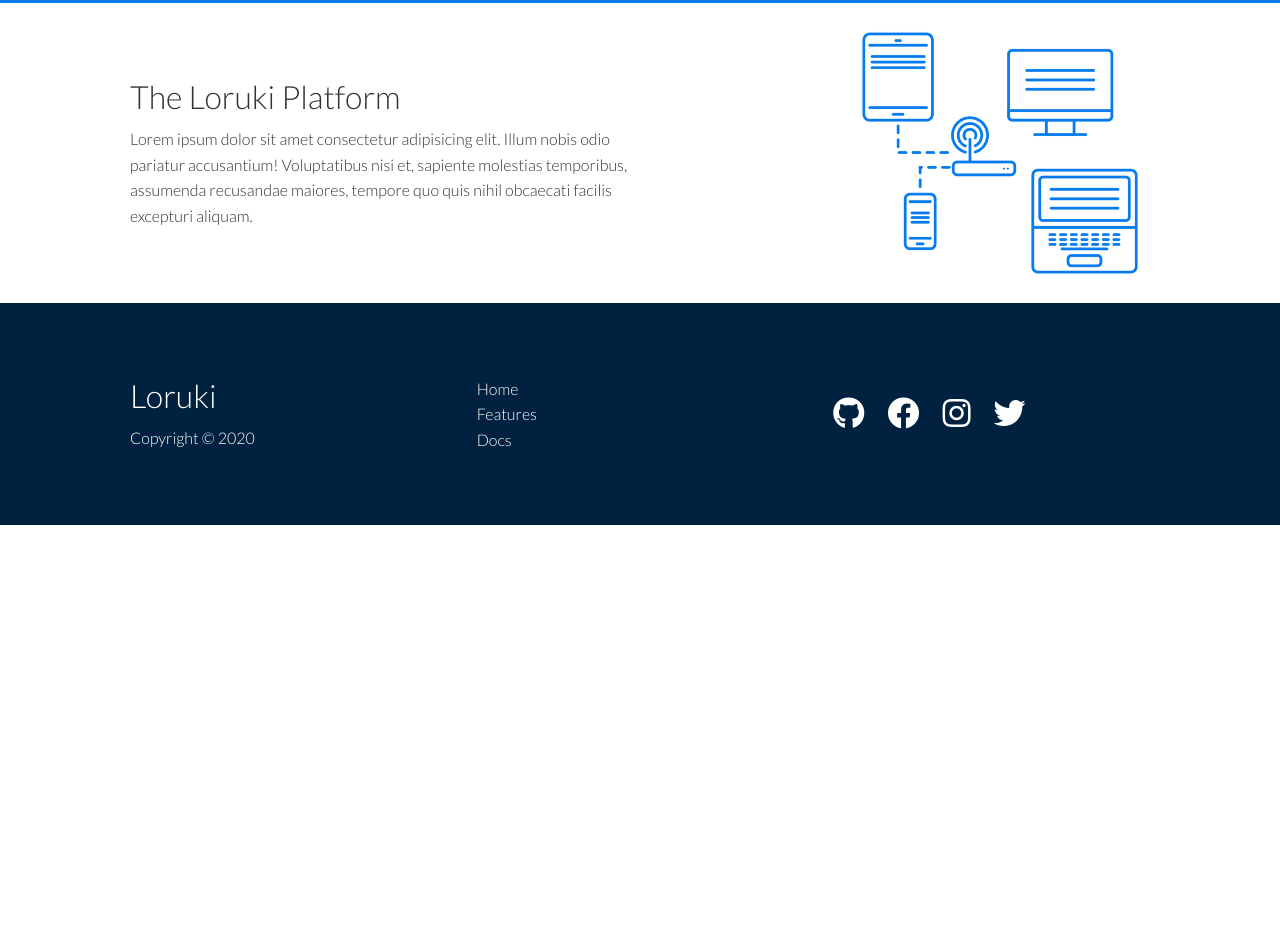
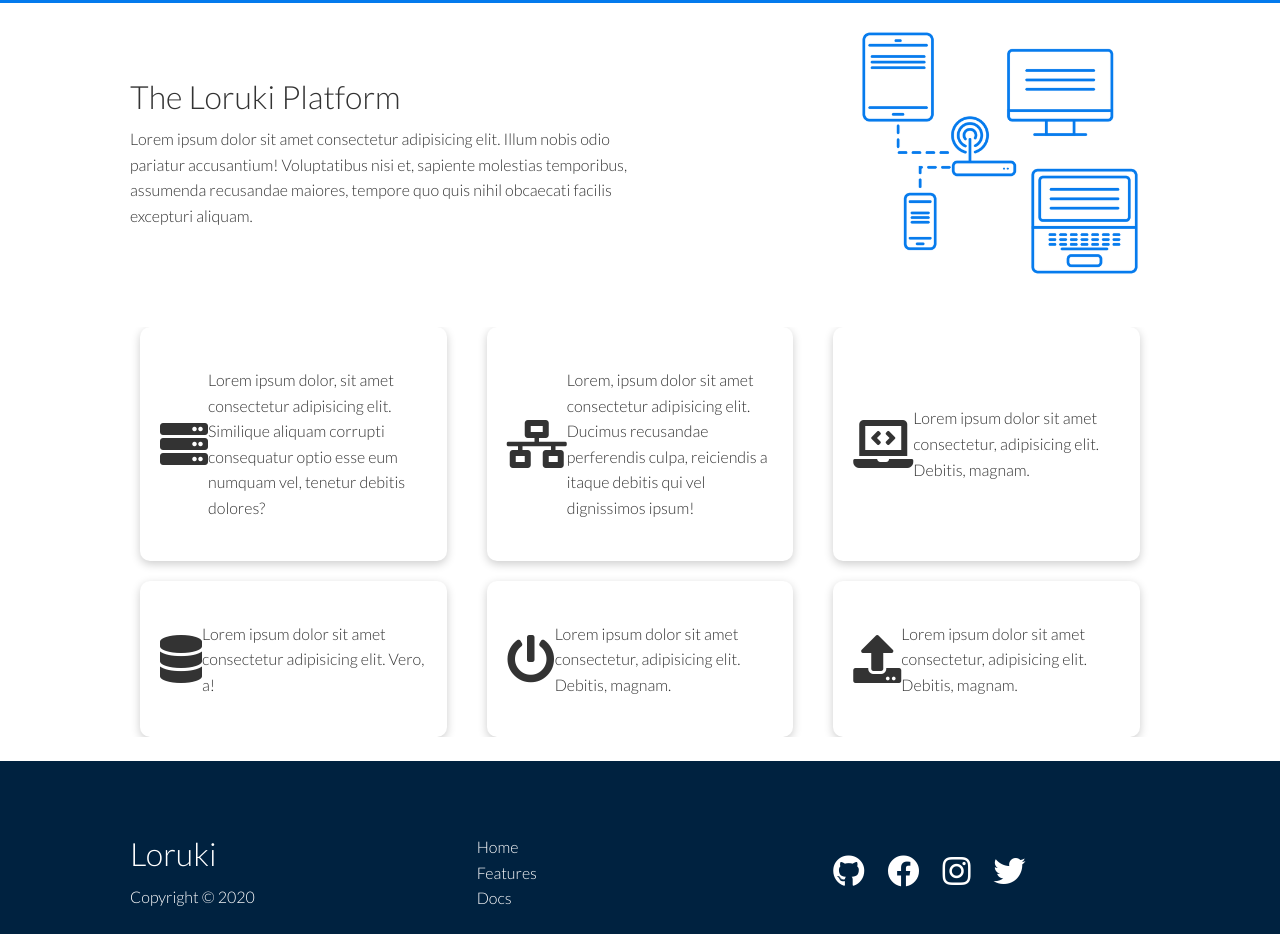
Before and after one commit to asif-uia/loruko-cloudhost, a plain HTML site: page features.html in a window 1280 px wide. Shown: the part 331-1265 px from the top of the page. Before the commit the page ends 856 px from the top, so only its background shows below. Drawn offline with Linux system fonts and the light colour scheme.

Commit message:
features updated

```diff
--- a/features.html
+++ b/features.html
@@ -56,6 +56,41 @@
             </div>
         </section>
 
+        <section class="features-main my-2">
+            <div class="container grid grid-3">
+                <div class="card flex">
+                    <i class="fas fa-server fa-3x"></i>
+                    <p>
+                        Lorem ipsum dolor, sit amet consectetur adipisicing elit. Similique aliquam corrupti consequatur
+                        optio esse eum numquam vel, tenetur debitis dolores?
+                    </p>
+                </div>
+                <div class="card flex">
+                    <i class="fas fa-network-wired fa-3x"></i>
+                    <p>
+                        Lorem, ipsum dolor sit amet consectetur adipisicing elit. Ducimus recusandae perferendis culpa,
+                        reiciendis a itaque debitis qui vel dignissimos ipsum!
+                    </p>
+                </div>
+                <div class="card flex">
+                    <i class="fas fa-laptop-code fa-3x"></i>
+                    <p>Lorem ipsum dolor sit amet consectetur, adipisicing elit. Debitis, magnam.</p>
+                </div>
+                <div class="card flex">
+                    <i class="fas fa-database fa-3x"></i>
+                    <p>Lorem ipsum dolor sit amet consectetur adipisicing elit. Vero, a!</p>
+                </div>
+                <div class="card flex">
+                    <i class="fas fa-power-off fa-3x"></i>
+                    <p>Lorem ipsum dolor sit amet consectetur, adipisicing elit. Debitis, magnam.</p>
+                </div>
+                <div class="card flex">
+                    <i class="fas fa-upload fa-3x"></i>
+                    <p>Lorem ipsum dolor sit amet consectetur, adipisicing elit. Debitis, magnam.</p>
+                </div>
+            </div>
+        </section>
+
         <!-- Footer -->
         <footer class="footer bg-dark py-5">
             <div class="container grid grid-3">
```
